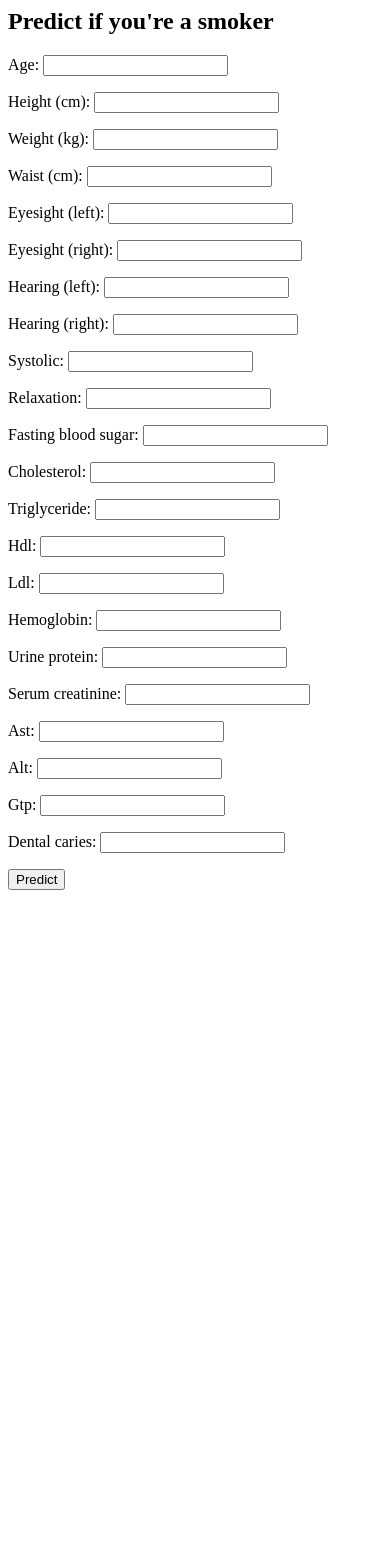
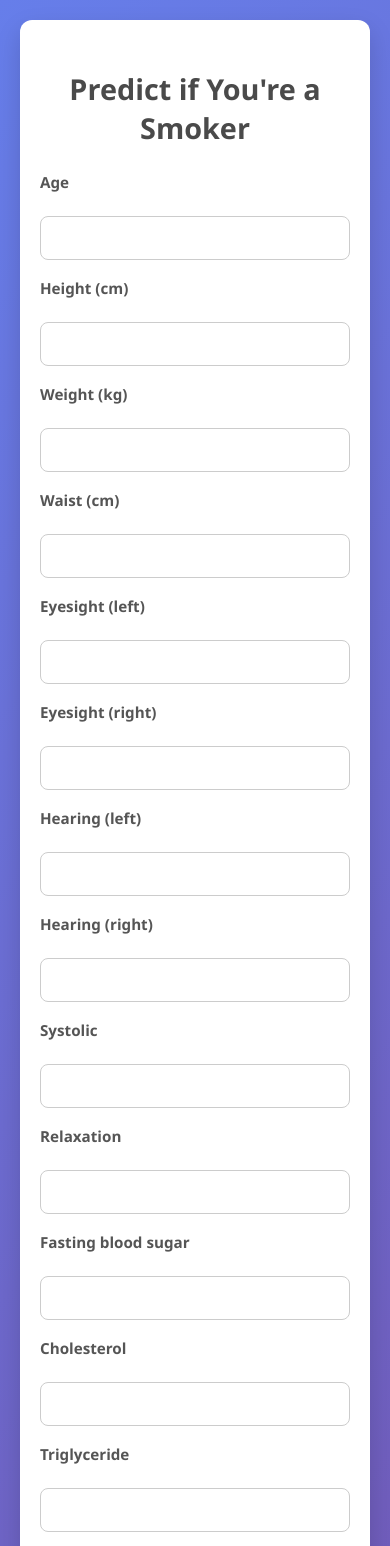
Before and after one commit to medamine1/smokers_predictor, a Django app: template predictor/templates/predictor/index.html in a window 390 px wide. Shown: the top 1546 px of the page. Before the commit the page ends 890 px from the top, so only its background shows below. Run offline with Django 5.2, Linux system fonts and the light colour scheme; the template is opened without the code that fills it: values that come from a table or form of the project are taken from there, others are empty; parts of the project's set-up code (start-up, migrations or seed data) failed here and were passed over.

Commit message:
6th commit

```diff
--- a/ml_model/train_model.py
+++ b/ml_model/train_model.py
@@ -14,7 +14,7 @@ df = df.dropna()
 X = df.drop(['id', 'smoking'], axis=1)
 y = df['smoking']
 scaler = MinMaxScaler()
-scaled_X = scaler.fit_transform(X)  # Scales all columns by default
+scaled_X = scaler.fit_transform(X)
 scaled_df = pd.DataFrame(scaled_X, columns=X.columns)
 model = LogisticRegression(max_iter=1000)
 X_train, X_test, y_train, y_test = train_test_split(scaled_X, y, test_size=0.2, random_state=42)
@@ -31,7 +31,7 @@ grid_search.fit(X_train, y_train)
 print("Best hyperparameters:", grid_search.best_params_)
 print("Best cross-validation accuracy:", grid_search.best_score_)
 
-# Evaluate on test set
+
 best_model = grid_search.best_estimator_
 best_model.fit(X_train, y_train)
 test_accuracy = best_model.score(X_test, y_test)
--- a/ml_model/utils.py
+++ b/ml_model/utils.py
@@ -6,7 +6,7 @@ BASE_DIR = os.path.dirname(__file__)
 model_path = os.path.join(BASE_DIR, 'model.pkl')
 scaler_path = os.path.join(BASE_DIR, 'scaler.pkl')
 scaler = joblib.load(scaler_path)
-model = joblib.load(model_path)
+best_model = joblib.load(model_path)
 
 def predict(input_data):
     features = [
@@ -37,7 +37,7 @@ def predict(input_data):
     features_array = np.array([features])
     scaled_features = scaler.transform(features_array)
 
-    prediction = model.predict(scaled_features)[0]
-    probability = model.predict_proba(scaled_features)[0][1]
+    prediction = best_model.predict(scaled_features)[0]
+    probability = best_model.predict_proba(scaled_features)[0][1]
 
     return prediction, probability
--- a/predictor/templates/predictor/index.html
+++ b/predictor/templates/predictor/index.html
@@ -1,6 +1,130 @@
-<h2>Predict if you're a smoker</h2>
-<form method="post">
-  {% csrf_token %}
-  {{ form.as_p }}
-  <button type="submit">Predict</button>
-</form>
+<!DOCTYPE html>
+<html lang="en">
+<head>
+<meta charset="UTF-8" />
+<meta name="viewport" content="width=device-width, initial-scale=1" />
+<title>Smoker Predictor</title>
+<style>
+  /* Reset */
+  * {
+    box-sizing: border-box;
+  }
+
+  body {
+    background: linear-gradient(135deg, #667eea 0%, #764ba2 100%);
+    font-family: 'Segoe UI', Tahoma, Geneva, Verdana, sans-serif;
+    color: #333;
+    margin: 0;
+    min-height: 100vh;
+    display: flex;
+    align-items: center;
+    justify-content: center;
+    padding: 20px;
+  }
+
+  .container {
+    background: #fff;
+    max-width: 480px;
+    width: 100%;
+    padding: 30px 40px;
+    border-radius: 12px;
+    box-shadow: 0 10px 25px rgba(0, 0, 0, 0.15);
+    transition: box-shadow 0.3s ease;
+  }
+
+  .container:hover {
+    box-shadow: 0 15px 40px rgba(0, 0, 0, 0.25);
+  }
+
+  h2 {
+    margin-bottom: 25px;
+    text-align: center;
+    color: #4a4a4a;
+    font-weight: 700;
+    font-size: 1.8rem;
+  }
+
+  form {
+    display: flex;
+    flex-direction: column;
+    gap: 18px;
+  }
+
+  label {
+    display: block;
+    font-weight: 600;
+    margin-bottom: 6px;
+    color: #555;
+    font-size: 0.95rem;
+  }
+
+  input, select {
+    padding: 12px 15px;
+    border-radius: 8px;
+    border: 1.8px solid #ccc;
+    font-size: 1rem;
+    transition: border-color 0.3s ease, box-shadow 0.3s ease;
+    width: 100%;
+  }
+
+  input:focus, select:focus {
+    border-color: #667eea;
+    box-shadow: 0 0 6px #667eea;
+    outline: none;
+  }
+
+  .errorlist {
+    color: #d93025;
+    font-size: 0.875rem;
+    margin-top: 4px;
+    margin-bottom: -10px;
+  }
+
+  button {
+    margin-top: 25px;
+    padding: 14px;
+    background: #667eea;
+    border: none;
+    color: white;
+    font-weight: 700;
+    font-size: 1.1rem;
+    border-radius: 10px;
+    cursor: pointer;
+    transition: background 0.3s ease;
+  }
+
+  button:hover {
+    background: #5a67d8;
+  }
+
+  /* Responsive */
+  @media (max-width: 500px) {
+    .container {
+      padding: 25px 20px;
+    }
+  }
+</style>
+</head>
+<body>
+
+<div class="container">
+  <h2>Predict if You're a Smoker</h2>
+  <form method="post" novalidate>
+    {% csrf_token %}
+    {% for field in form %}
+      <label for="{{ field.id_for_label }}">{{ field.label }}</label>
+      {{ field }}
+      {% if field.errors %}
+        <ul class="errorlist">
+          {% for error in field.errors %}
+            <li>{{ error }}</li>
+          {% endfor %}
+        </ul>
+      {% endif %}
+    {% endfor %}
+    <button type="submit">Predict</button>
+  </form>
+</div>
+
+</body>
+</html>
--- a/predictor/views.py
+++ b/predictor/views.py
@@ -10,14 +10,12 @@ def predict_view(request):
          result, probability = predict(input_data)
          print(f"Prediction: {result}, Probability: {probability}")
          return render(request, 'predictor/result.html', {
-                'result': result,       # 0 or 1
-                'probability': probability*100, # float between 0 and 1
+                'result': result,
+                'probability': probability*100,
                 'form': form
             })
 
     else:
          form = PredictForm()
 
-
-
          return render(request, 'predictor/index.html', {'form': form})
```
Also changed, not shown: predictor/templates/predictor/result.html (+64 -32 lines).
